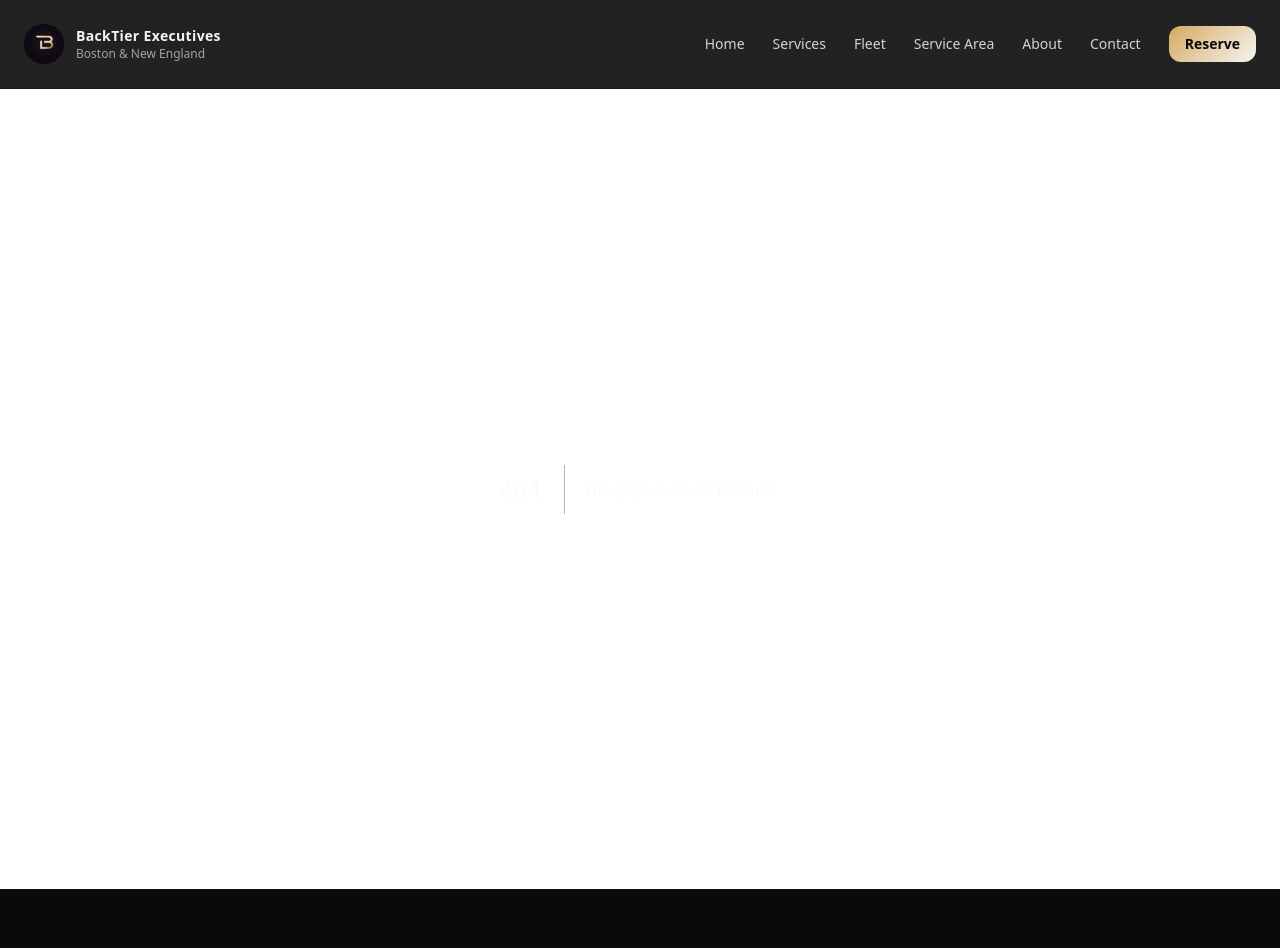
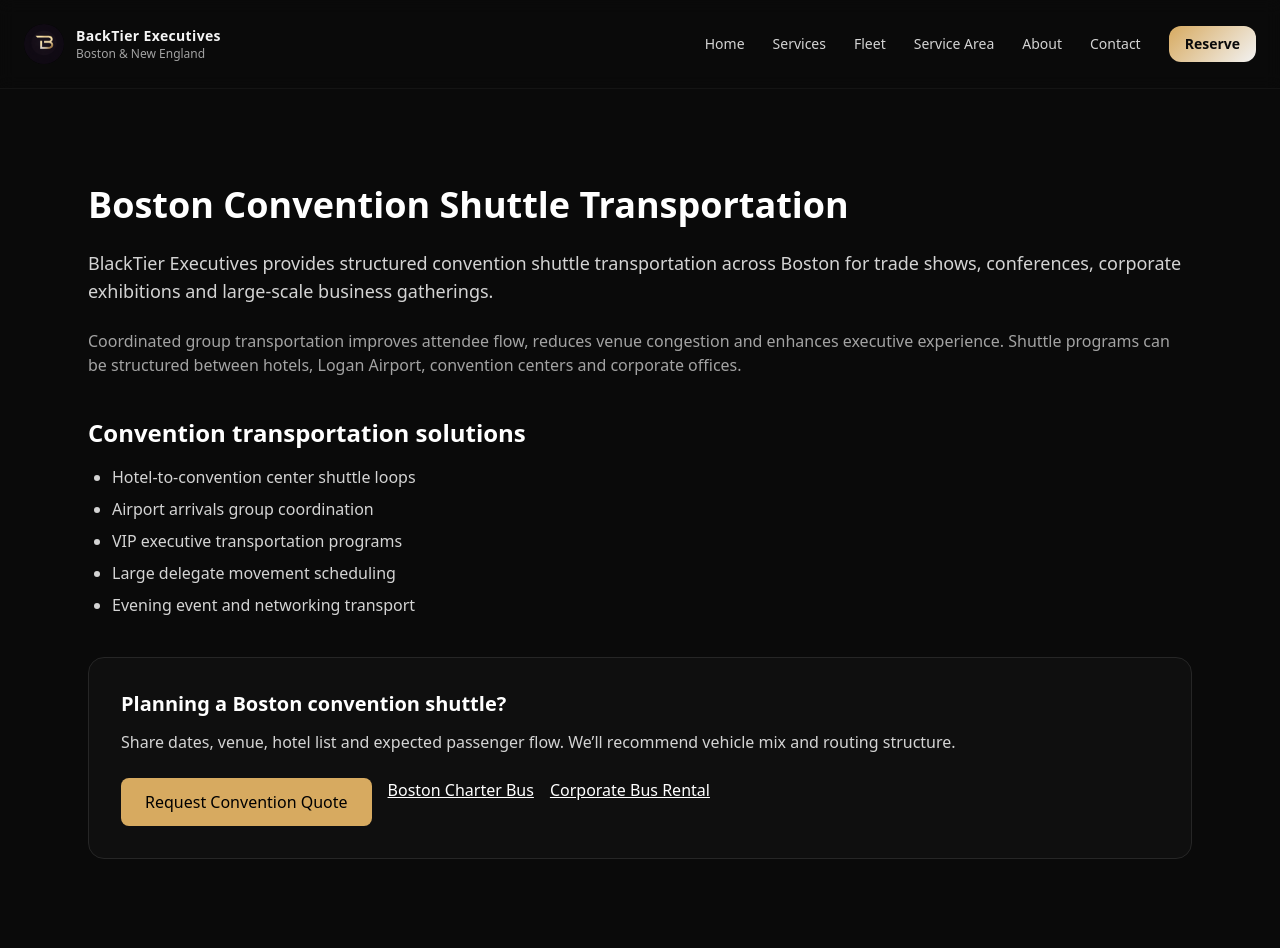
Before and after one commit to blacktierexecutive/blacker-site, a Next.js app: page /boston-convention-shuttle in a window 1280 px wide. Before the commit this address had no page. Shown: the top 948 px of the page. Built offline with nearby package versions, Linux system fonts and the light colour scheme.

Commit message:
Added SEO pages

```diff
--- /dev/null
+++ b/app/boston-convention-shuttle/page.tsx
@@ -0,0 +1,70 @@
+export const metadata = {
+  title: "Boston Convention Shuttle | Charter Bus & Group Transportation",
+  description:
+    "Convention shuttle transportation in Boston with charter buses, minibuses, Sprinter vans and motorcoaches for corporate events, expos, trade shows and conferences.",
+};
+
+import Link from "next/link";
+
+export default function Page() {
+  return (
+    <main className="max-w-6xl mx-auto px-6 py-24 text-white">
+      <h1 className="text-4xl font-semibold mb-6">
+        Boston Convention Shuttle Transportation
+      </h1>
+
+      <p className="text-lg text-neutral-300 mb-6">
+        BlackTier Executives provides structured convention shuttle
+        transportation across Boston for trade shows, conferences,
+        corporate exhibitions and large-scale business gatherings.
+      </p>
+
+      <p className="text-neutral-400 mb-10">
+        Coordinated group transportation improves attendee flow,
+        reduces venue congestion and enhances executive experience.
+        Shuttle programs can be structured between hotels, Logan Airport,
+        convention centers and corporate offices.
+      </p>
+
+      <h2 className="text-2xl font-semibold mb-4">
+        Convention transportation solutions
+      </h2>
+
+      <ul className="list-disc pl-6 text-neutral-300 space-y-2 mb-10">
+        <li>Hotel-to-convention center shuttle loops</li>
+        <li>Airport arrivals group coordination</li>
+        <li>VIP executive transportation programs</li>
+        <li>Large delegate movement scheduling</li>
+        <li>Evening event and networking transport</li>
+      </ul>
+
+      <div className="rounded-2xl border border-neutral-800 bg-neutral-900/40 p-8">
+        <h3 className="text-xl font-semibold mb-3">
+          Planning a Boston convention shuttle?
+        </h3>
+
+        <p className="text-neutral-300 mb-6">
+          Share dates, venue, hotel list and expected passenger flow.
+          We’ll recommend vehicle mix and routing structure.
+        </p>
+
+        <div className="flex gap-4 flex-wrap">
+          <a
+            href="/contact"
+            className="bg-[#d7aa60] text-black px-6 py-3 rounded-lg font-medium"
+          >
+            Request Convention Quote
+          </a>
+
+          <Link href="/boston-charter-bus" className="underline">
+            Boston Charter Bus
+          </Link>
+
+          <Link href="/corporate-bus-rental-boston" className="underline">
+            Corporate Bus Rental
+          </Link>
+        </div>
+      </div>
+    </main>
+  );
+}
--- /dev/null
+++ b/app/conference-transportation-boston/page.tsx
@@ -0,0 +1,64 @@
+export const metadata = {
+  title: "Conference Transportation Boston | Corporate Group Shuttle Services",
+  description:
+    "Conference transportation in Boston with charter buses, minibuses and executive shuttles for corporate events, conventions and business travel programs.",
+};
+
+import Link from "next/link";
+
+export default function Page() {
+  return (
+    <main className="max-w-6xl mx-auto px-6 py-24 text-white">
+      <h1 className="text-4xl font-semibold mb-6">
+        Conference Transportation in Boston
+      </h1>
+
+      <p className="text-lg text-neutral-300 mb-6">
+        Corporate conference transportation requires structured routing,
+        timing precision and professional presentation. BlackTier Executives
+        supports conference organizers with scalable transportation programs.
+      </p>
+
+      <p className="text-neutral-400 mb-10">
+        From executive airport pickups to full-scale shuttle deployment,
+        group transportation improves attendee experience and event flow.
+      </p>
+
+      <h2 className="text-2xl font-semibold mb-4">
+        Conference transportation planning includes
+      </h2>
+
+      <ul className="list-disc pl-6 text-neutral-300 space-y-2 mb-10">
+        <li>Airport arrival group coordination</li>
+        <li>Hotel-to-venue shuttle loops</li>
+        <li>Executive and VIP movement</li>
+        <li>Evening networking event transportation</li>
+        <li>Multi-day corporate mobility planning</li>
+      </ul>
+
+      <div className="rounded-2xl border border-neutral-800 bg-neutral-900/40 p-8">
+        <h3 className="text-xl font-semibold mb-3">
+          Organizing a Boston conference?
+        </h3>
+
+        <p className="text-neutral-300 mb-6">
+          Provide venue details, attendee estimates and schedule.
+          We’ll design a conference transportation strategy.
+        </p>
+
+        <div className="flex gap-4 flex-wrap">
+          <a
+            href="/contact"
+            className="bg-[#d7aa60] text-black px-6 py-3 rounded-lg font-medium"
+          >
+            Request Conference Quote
+          </a>
+
+          <Link href="/boston-convention-shuttle" className="underline">
+            Convention Shuttle
+          </Link>
+        </div>
+      </div>
+    </main>
+  );
+}
--- /dev/null
+++ b/app/hotel-shuttle-boston/page.tsx
@@ -0,0 +1,64 @@
+export const metadata = {
+  title: "Hotel Shuttle Boston | Guest & Group Transportation Services",
+  description:
+    "Hotel shuttle transportation in Boston for guest movement, weddings, conferences and airport transfers using charter buses, minibuses and Sprinter vans.",
+};
+
+import Link from "next/link";
+
+export default function Page() {
+  return (
+    <main className="max-w-6xl mx-auto px-6 py-24 text-white">
+      <h1 className="text-4xl font-semibold mb-6">
+        Hotel Shuttle Transportation in Boston
+      </h1>
+
+      <p className="text-lg text-neutral-300 mb-6">
+        Organized hotel shuttle transportation helps guests travel smoothly
+        between airports, venues, corporate offices and event locations.
+      </p>
+
+      <p className="text-neutral-400 mb-10">
+        BlackTier Executives supports hotels, planners and corporate hosts
+        with reliable group shuttle programs designed for guest comfort
+        and efficient scheduling.
+      </p>
+
+      <h2 className="text-2xl font-semibold mb-4">
+        Typical hotel shuttle use cases
+      </h2>
+
+      <ul className="list-disc pl-6 text-neutral-300 space-y-2 mb-10">
+        <li>Airport pickup and drop coordination</li>
+        <li>Wedding guest transportation programs</li>
+        <li>Corporate conference guest movement</li>
+        <li>Tour group and private travel routing</li>
+        <li>Multi-hotel event transportation loops</li>
+      </ul>
+
+      <div className="rounded-2xl border border-neutral-800 bg-neutral-900/40 p-8">
+        <h3 className="text-xl font-semibold mb-3">
+          Need a hotel shuttle plan?
+        </h3>
+
+        <p className="text-neutral-300 mb-6">
+          Share guest count, hotel locations and event schedule.
+          We’ll recommend the right vehicle program.
+        </p>
+
+        <div className="flex gap-4 flex-wrap">
+          <a
+            href="/contact"
+            className="bg-[#d7aa60] text-black px-6 py-3 rounded-lg font-medium"
+          >
+            Request Hotel Shuttle Quote
+          </a>
+
+          <Link href="/event-bus-rental-boston" className="underline">
+            Event Bus Rental
+          </Link>
+        </div>
+      </div>
+    </main>
+  );
+}
--- /dev/null
+++ b/app/seaport-charter-bus/page.tsx
@@ -0,0 +1,65 @@
+export const metadata = {
+  title: "Seaport Charter Bus | Group Transportation Boston Seaport District",
+  description:
+    "Charter bus transportation in Boston Seaport District for corporate events, conventions, airport transfers and group travel with minibuses and motorcoaches.",
+};
+
+import Link from "next/link";
+
+export default function Page() {
+  return (
+    <main className="max-w-6xl mx-auto px-6 py-24 text-white">
+      <h1 className="text-4xl font-semibold mb-6">
+        Seaport Charter Bus Transportation
+      </h1>
+
+      <p className="text-lg text-neutral-300 mb-6">
+        The Boston Seaport District is one of the busiest corporate and
+        convention hubs in New England. BlackTier Executives provides
+        charter bus transportation for corporate teams, conferences,
+        private events and airport group travel.
+      </p>
+
+      <p className="text-neutral-400 mb-10">
+        Group transportation in Seaport helps reduce congestion,
+        simplify logistics and improve timing for high-profile events.
+      </p>
+
+      <h2 className="text-2xl font-semibold mb-4">
+        Seaport transportation demand includes
+      </h2>
+
+      <ul className="list-disc pl-6 text-neutral-300 space-y-2 mb-10">
+        <li>Convention center group transportation</li>
+        <li>Corporate office employee shuttles</li>
+        <li>Hotel guest transportation programs</li>
+        <li>Airport transfers for large groups</li>
+        <li>Private event and gala transportation</li>
+      </ul>
+
+      <div className="rounded-2xl border border-neutral-800 bg-neutral-900/40 p-8">
+        <h3 className="text-xl font-semibold mb-3">
+          Need Seaport group transportation?
+        </h3>
+
+        <p className="text-neutral-300 mb-6">
+          Share event venue, schedule and passenger count.
+          We’ll recommend the best charter solution.
+        </p>
+
+        <div className="flex gap-4 flex-wrap">
+          <a
+            href="/contact"
+            className="bg-[#d7aa60] text-black px-6 py-3 rounded-lg font-medium"
+          >
+            Request Seaport Quote
+          </a>
+
+          <Link href="/boston-charter-bus" className="underline">
+            Boston Charter Bus
+          </Link>
+        </div>
+      </div>
+    </main>
+  );
+}
```
